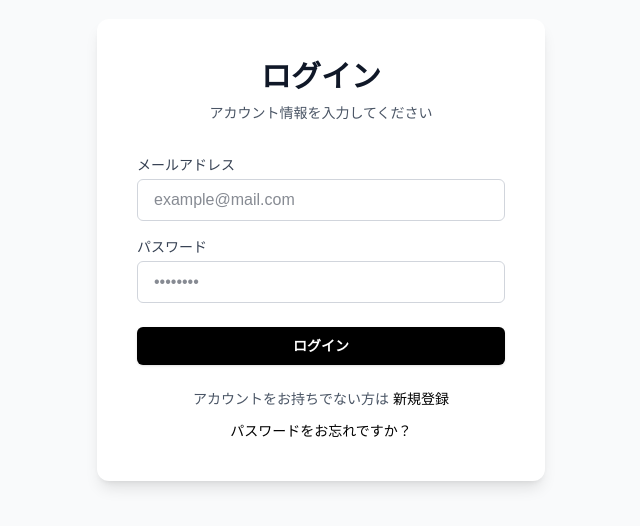
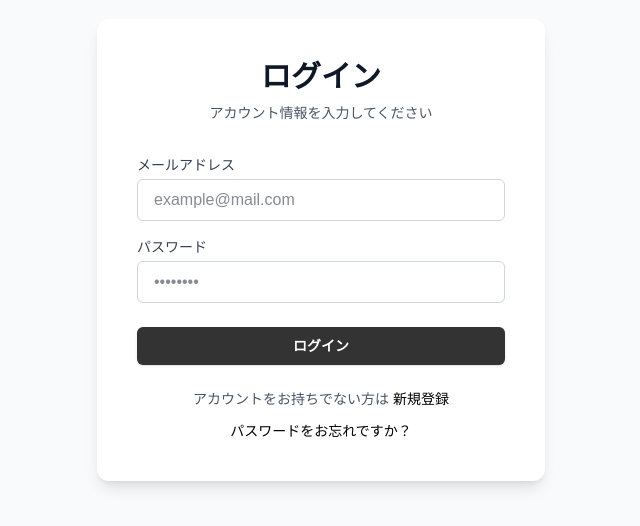
Before and after one commit to siw-nexus/quiz-sainokuni, a Next.js app in the folder frontend/: page /login in a window 1280 px wide. Shown: the part 150-676 px from the top of the page, without its empty margins (319-959 px from the left). Built offline with nearby package versions, Linux system fonts and the light colour scheme.

Commit message:
ログインボタンの色を少し薄い色に修正
コード修正：LoginForm.tsx

```diff
--- a/frontend/components/auth/login/LoginForm.tsx
+++ b/frontend/components/auth/login/LoginForm.tsx
@@ -89,7 +89,7 @@ export default function LoginForm() {
             className={`flex w-full justify-center rounded-md border border-transparent px-4 py-2 text-sm font-semibold text-white shadow-sm transition-colors focus:outline-none focus:ring-2 focus:ring-blue-500 focus:ring-offset-2
               ${isPending
                 ? 'bg-glay-400 cursor-not-allowed' // 送信中のスタイル（薄くする）
-                : 'bg-black hover:bg-gray-800'  // 通常時のスタイル
+                : 'bg-[#333333] hover:bg-black'  // 通常時のスタイル
               }`}
           >
             {/* ▼ 送信中かどうかで表示する文字を切り替え */}
```
